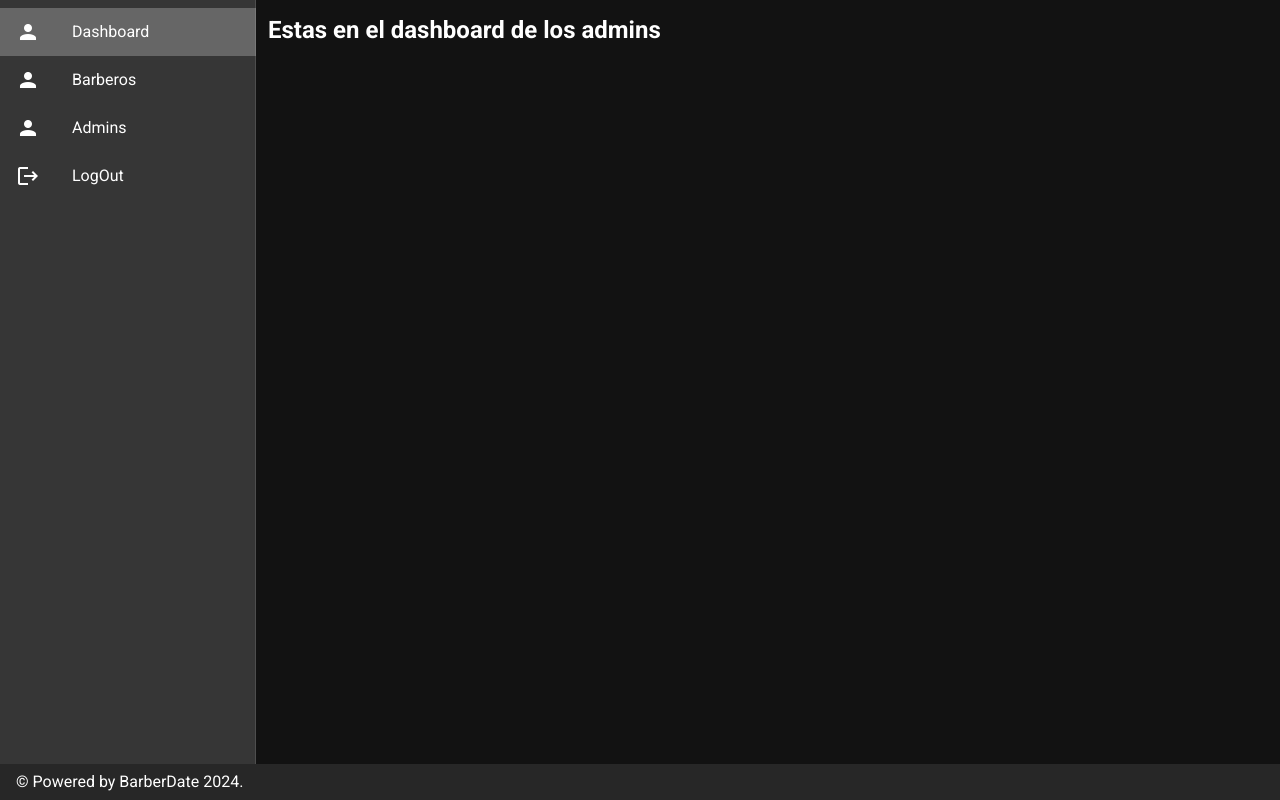
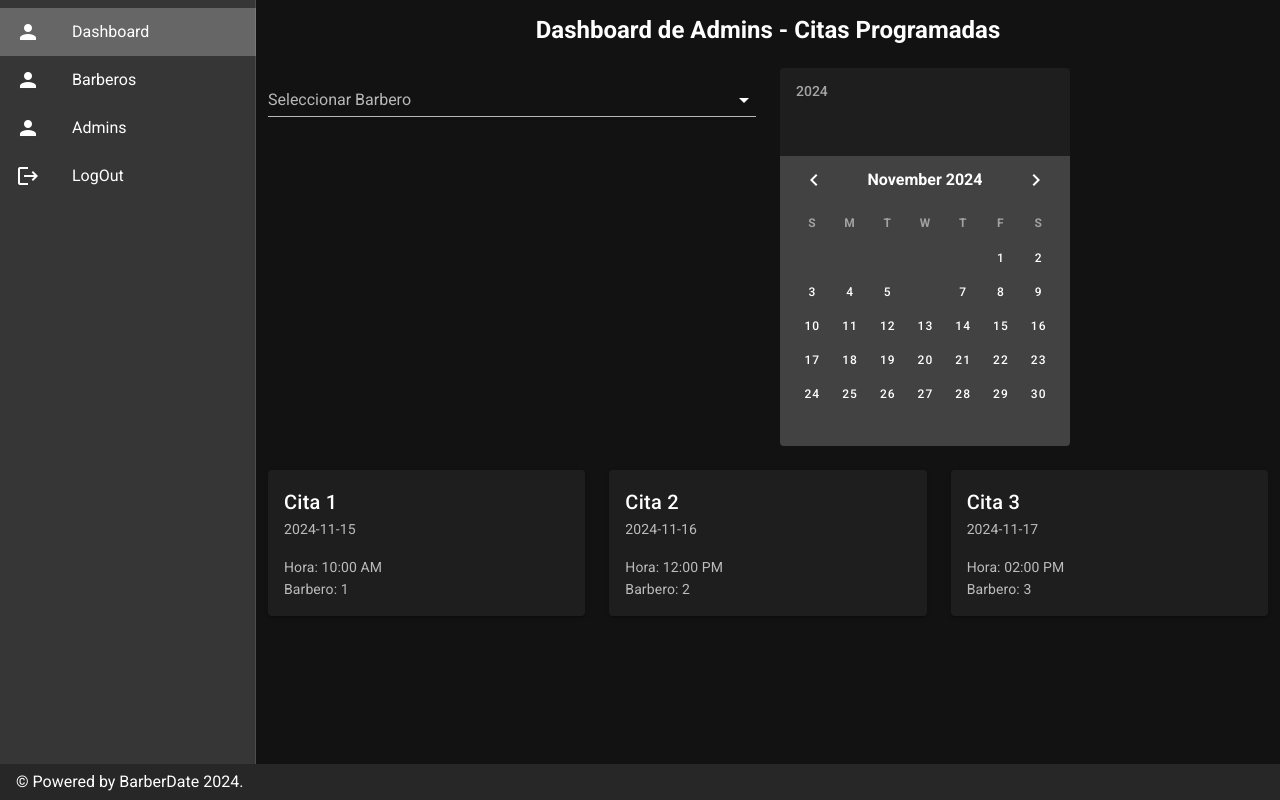
Before and after one commit to CarlosJSs/BarberDate, a Nuxt app in the folder frontend/: page /admin in a window 1280 px wide. Built offline with nearby package versions, Linux system fonts and the light colour scheme.

Commit message:
Index Admin cascaron

```diff
--- a/frontend/pages/admin/index.vue
+++ b/frontend/pages/admin/index.vue
@@ -1,11 +1,95 @@
 <template>
   <div>
-    <h2>Estas en el dashboard de los admins</h2>
+    <h2>Dashboard de Admins - Citas Programadas</h2>
+
+    <!-- Filtros -->
+    <v-row>
+      <v-col cols="12" md="6">
+        <v-select
+          v-model="filtroBarbero"
+          :items="barberos"
+          label="Seleccionar Barbero"
+          item-text="nombre"
+          item-value="id"
+          clearable
+        />
+      </v-col>
+      <v-col cols="12" md="6">
+        <v-date-picker v-model="filtroFecha" label="Seleccionar Fecha" @input="filtrarCitas" />
+      </v-col>
+    </v-row>
+
+    <!-- Lista de Citas Filtradas -->
+    <v-row v-if="citasFiltradas.length">
+      <v-col
+        v-for="cita in citasFiltradas"
+        :key="cita.id"
+        cols="12"
+        sm="6"
+        md="4"
+      >
+        <v-card>
+          <v-card-title>{{ cita.nombre }}</v-card-title>
+          <v-card-subtitle>{{ cita.fecha }}</v-card-subtitle>
+          <v-card-text>
+            Hora: {{ cita.hora }}<br />
+            Barbero: {{ cita.barbero }}<br />
+          </v-card-text>
+        </v-card>
+      </v-col>
+    </v-row>
+
+    <!-- Mensaje si no hay citas -->
+    <p v-else>No hay citas programadas para esta selección.</p>
   </div>
 </template>
 
 <script>
+export default {
+  name: 'AdminDashboard',
+  data () {
+    return {
+      citas: [
+        { id: 1, nombre: 'Cita 1', fecha: '2024-11-15', hora: '10:00 AM', barbero: 1 },
+        { id: 2, nombre: 'Cita 2', fecha: '2024-11-16', hora: '12:00 PM', barbero: 2 },
+        { id: 3, nombre: 'Cita 3', fecha: '2024-11-17', hora: '02:00 PM', barbero: 3 }
+      ],
+      barberos: [
+        { id: 1, nombre: 'Juan' },
+        { id: 2, nombre: 'Carlos' },
+        { id: 3, nombre: 'Luis' }
+      ],
+      filtroBarbero: null,
+      filtroFecha: null,
+      citasFiltradas: []
+    }
+  },
+  methods: {
+    filtrarCitas () {
+      this.citasFiltradas = this.citas.filter((cita) => {
+        const coincideBarbero = this.filtroBarbero ? cita.barbero === this.filtroBarbero : true
+        const coincideFecha = this.filtroFecha ? cita.fecha === this.filtroFecha : true
+        return coincideBarbero && coincideFecha
+      })
+    }
+  },
+  watch: {
+    filtroBarbero () {
+      this.filtrarCitas()
+    },
+    filtroFecha () {
+      this.filtrarCitas()
+    }
+  },
+  mounted () {
+    this.citasFiltradas = this.citas // Inicialmente mostramos todas las citas
+  }
+}
 </script>
 
-<style>
+<style scoped>
+h2 {
+  text-align: center;
+  margin-bottom: 20px;
+}
 </style>
```
